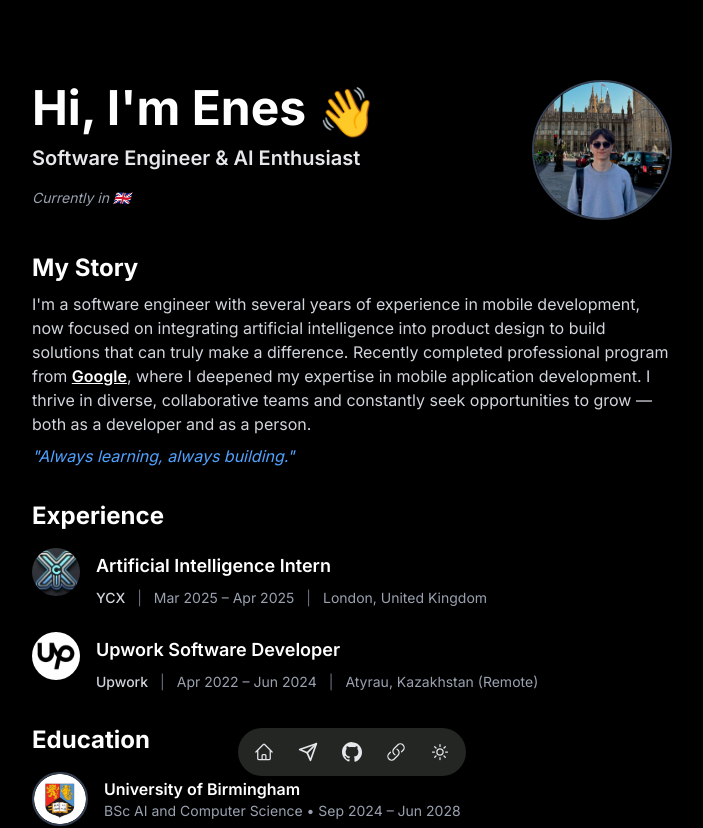
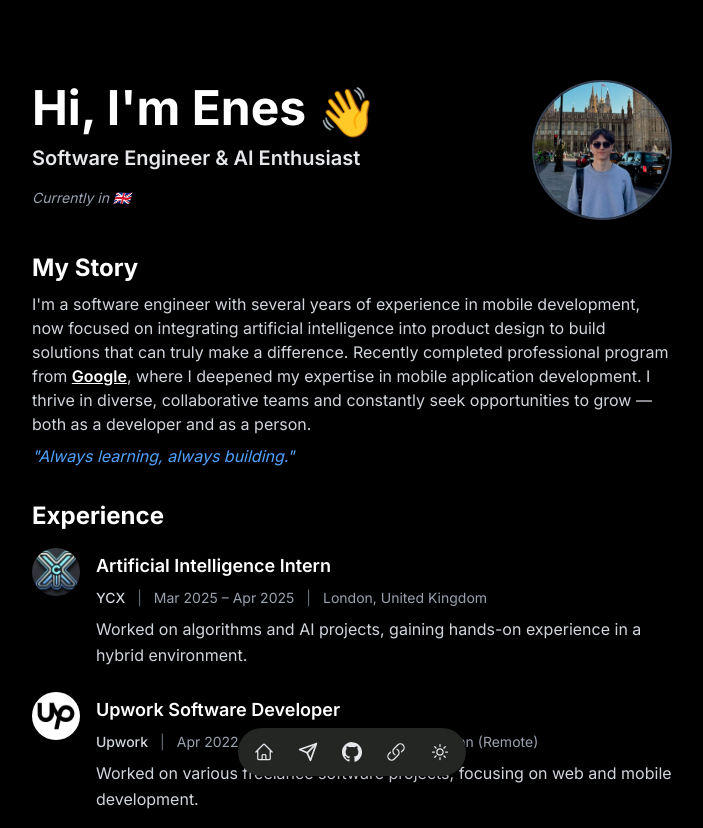
Before and after one commit to bluemadisonblue/my-website, a Next.js app: page / in a window 1280 px wide. Shown: the top 828 px of the page, without its empty margins (288-991 px from the left). Built offline with nearby package versions, Linux system fonts and the light colour scheme.

Commit message:
Make experience section static like a resume (remove expanding/collapsing)

```diff
--- a/src/app/page.tsx
+++ b/src/app/page.tsx
@@ -77,9 +77,7 @@ export default function Home() {
       <section className="w-full max-w-2xl mx-auto mb-8 px-4">
         <h2 className="text-2xl font-bold text-white mb-4">Experience</h2>
         <div className="space-y-6">
-          {experiences.map((exp, idx) => {
-            const expanded = openIndex === idx;
-            return (
+          {experiences.map((exp) => (
             <div key={exp.company + exp.title} className="flex items-start gap-4">
               {exp.logo ? (
                 <a href={exp.logoLink || '#'} target="_blank" rel="noopener noreferrer" className="flex-shrink-0 w-12 h-12 flex items-center justify-center">
@@ -90,25 +88,10 @@ export default function Home() {
                   {exp.company[0]}
                 </div>
               )}
-                <div className="flex-1 experience-content">
-                  <button
-                    className={`w-full text-left font-semibold text-white text-lg focus:outline-none flex items-center gap-2 py-1 px-0 rounded`}
-                    style={{ background: 'none' }}
-                    onClick={() => setOpenIndex(expanded ? null : idx)}
-                    aria-expanded={expanded}
-                  >
+              <div className="flex-1">
+                <div className="w-full text-left font-semibold text-white text-lg flex items-center gap-2 py-1 px-0 rounded">
                   <span>{exp.title}</span>
-                    {expanded && (
-                      <svg
-                        className="h-4 w-4 text-blue-400 animate-fade-in"
-                        fill="none"
-                        stroke="currentColor"
-                        viewBox="0 0 24 24"
-                      >
-                        <path strokeLinecap="round" strokeLinejoin="round" strokeWidth={2} d="M9 5l7 7-7 7" />
-                      </svg>
-                    )}
-                  </button>
+                </div>
                 <div className="flex flex-wrap items-center gap-x-3 gap-y-1 text-gray-400 text-sm mt-1">
                   <span className="font-medium text-gray-300">{exp.company}</span>
                   <span className="text-gray-500">|</span>
@@ -116,23 +99,12 @@ export default function Home() {
                   <span className="text-gray-500">|</span>
                   <span>{exp.location}</span>
                 </div>
-                  <div
-                    ref={el => { contentRefs.current[idx] = el; }}
-                    className="transition-all duration-300 overflow-hidden"
-                    style={{
-                      maxHeight: expanded ? heights[idx] : 0,
-                      opacity: expanded ? 1 : 0,
-                      marginTop: expanded ? 8 : 0,
-                    }}
-                  >
-                    <div className="text-gray-300 text-base leading-relaxed">
+                <div className="text-gray-300 text-base leading-relaxed mt-2">
                   {exp.description}
                 </div>
               </div>
             </div>
-              </div>
-            );
-          })}
+          ))}
         </div>
       </section>
 
```
Lines whose indentation alone changed are shown as unchanged.
